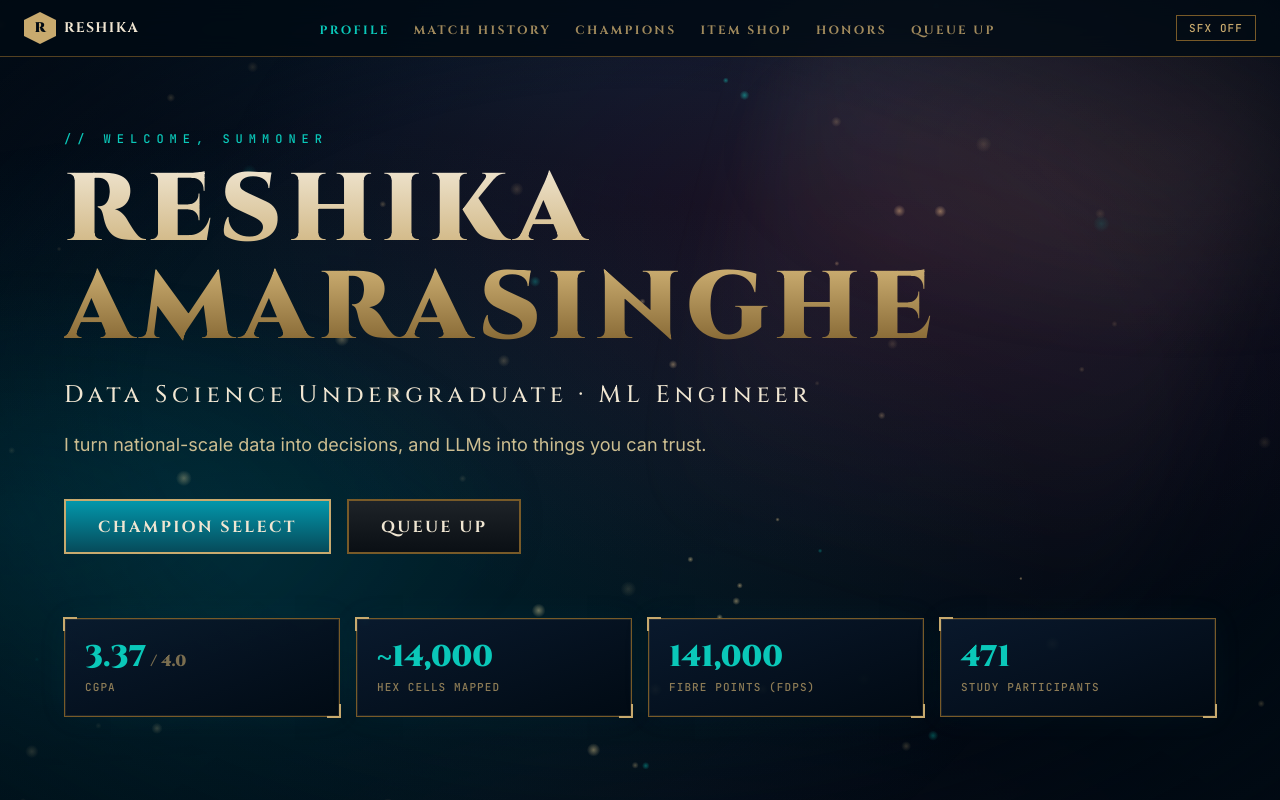
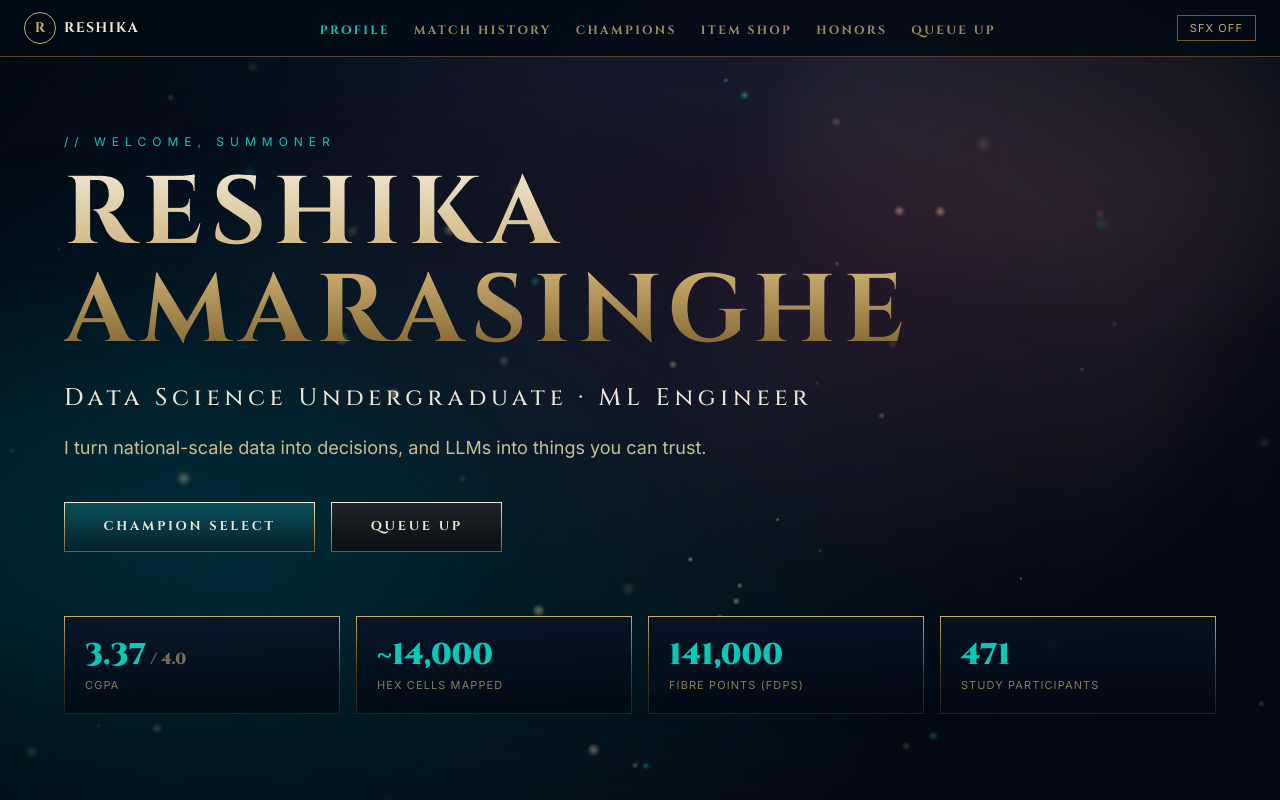
Before and after one commit to reshika1219/Reshika-Amarasinghe-Portfolio, a React (Vite) app: page / in a window 1280 px wide. Shown: the top 800 px of the page. Built offline with nearby package versions, Linux system fonts and the light colour scheme; the HTML template or start-up script is replaced by a standard one.

Commit message:
Modernise panels, buttons and emblems; drop hexagon shapes

```diff
--- a/src/components/Honors.jsx
+++ b/src/components/Honors.jsx
@@ -11,9 +11,7 @@ export default function Honors() {
         {honors.map((h, i) => (
           <motion.div key={h.title} initial={{ opacity: 0, y: 20 }} whileInView={{ opacity: 1, y: 0 }} viewport={{ once: true }} transition={{ delay: (i % 3) * .08 }}
             className="panel flex gap-4 p-4 transition-transform hover:-translate-y-1" data-hot>
-            <div className="hex-clip grid h-14 w-14 shrink-0 place-items-center text-2xl" style={{ background: col[h.type] }}>
-              <span className="hex-clip grid h-[52px] w-[52px] place-items-center bg-void" style={{ color: col[h.type] }}>{h.icon}</span>
-            </div>
+            <div className="grid h-14 w-14 shrink-0 place-items-center rounded-full border-2 bg-void text-2xl" style={{ borderColor: col[h.type], color: col[h.type], boxShadow: `0 0 14px ${col[h.type]}44` }}>{h.icon}</div>
             <div>
               <p className="font-mono text-[10px] uppercase tracking-widest" style={{ color: col[h.type] }}>{h.type}</p>
               <h3 className="font-display text-sm font-bold leading-snug text-gold-hi">{h.title}</h3>
--- a/src/components/Loading.jsx
+++ b/src/components/Loading.jsx
@@ -28,16 +28,16 @@ export default function Loading({ onDone }) {
       className="fixed inset-0 z-[9000] flex flex-col items-center justify-center bg-void px-6">
       <div className="absolute inset-0 opacity-60" style={{ background: 'radial-gradient(circle at 50% 40%, rgba(3,151,171,.28), transparent 60%)' }} />
       <motion.div initial={{ opacity: 0, y: 30 }} animate={{ opacity: 1, y: 0 }} className="relative w-full max-w-md text-center">
-        <div className="relative mx-auto mb-8 h-56 w-44 hex-clip bg-gold p-[3px]">
-          <div className="hex-clip flex h-full w-full flex-col items-center justify-center bg-gradient-to-b from-panel to-void">
-            <span className="font-display text-7xl font-black gold-text">R</span>
-            <span className="mt-1 font-mono text-[10px] tracking-[.3em] text-hex">LV 4</span>
+        <div className="relative mx-auto mb-8 grid h-40 w-40 place-items-center rounded-full border-2 border-gold p-2 shadow-[0_0_50px_rgba(10,200,185,.25)]">
+          <div className="flex h-full w-full flex-col items-center justify-center rounded-full border border-gold-lo bg-gradient-to-b from-panel to-void">
+            <span className="font-display text-6xl font-bold gold-text">R</span>
           </div>
+          <span className="absolute -bottom-3 rounded-full border border-gold bg-void px-3 py-0.5 text-[11px] font-semibold tracking-[.2em] text-gold-hi">LV 4</span>
         </div>
         <p className="font-mono text-xs tracking-[.4em] text-hex">SUMMONER</p>
         <h1 className="section-title gold-text mt-2 text-3xl sm:text-4xl">Reshika Amarasinghe</h1>
         <p className="mt-2 font-display text-sm tracking-widest text-gold/80">THE DATA WEAVER</p>
-        <div className="mt-10 h-3 w-full border border-gold-lo bg-black/60 p-[2px]">
+        <div className="mt-10 h-3 w-full border border-gold-lo bg-black/60 p-[2px] rounded-sm">
           <div className="bar-fill h-full transition-[width] duration-150" style={{ width: `${p}%` }} />
         </div>
         <div className="mt-2 flex justify-between font-mono text-xs text-gold/70">
--- a/src/components/Nav.jsx
+++ b/src/components/Nav.jsx
@@ -15,7 +15,7 @@ export default function Nav() {
     <header className="fixed inset-x-0 top-0 z-50 border-b border-gold-lo/70 bg-void/80 backdrop-blur-md">
       <nav className="mx-auto flex max-w-7xl items-center justify-between px-4 py-3 sm:px-6">
         <a href="#top" className="flex items-center gap-2" onMouseEnter={sfx.hover}>
-          <span className="hex-clip grid h-8 w-8 place-items-center bg-gold font-display text-sm font-black text-void">R</span>
+          <span className="grid h-8 w-8 place-items-center rounded-full border border-gold bg-void font-display text-sm font-bold text-gold">R</span>
           <span className="hidden font-display text-sm font-bold tracking-widest text-gold-hi sm:block">RESHIKA</span>
         </a>
         <ul className="hidden gap-6 md:flex">
--- a/src/components/Section.jsx
+++ b/src/components/Section.jsx
@@ -6,7 +6,7 @@ export default function Section({ id, kicker, title, children }) {
       <motion.div initial={{ opacity: 0, y: 30 }} whileInView={{ opacity: 1, y: 0 }} viewport={{ once: true, margin: '-80px' }} transition={{ duration: .6 }}>
         <p className="font-mono text-xs tracking-[.4em] text-hex">{kicker}</p>
         <h2 className="section-title gold-text mt-2 text-4xl sm:text-5xl">{title}</h2>
-        <div className="mt-4 flex items-center gap-3"><span className="h-px w-24 bg-gold" /><span className="hex-clip h-3 w-3 bg-gold" /><span className="h-px flex-1 bg-gradient-to-r from-gold-lo to-transparent" /></div>
+        <div className="mt-4 flex items-center gap-3"><span className="h-px w-24 bg-gold" /><span className="diamond" /><span className="h-px flex-1 bg-gradient-to-r from-gold-lo to-transparent" /></div>
       </motion.div>
       <div className="mt-12">{children}</div>
     </section>
--- a/src/index.css
+++ b/src/index.css
@@ -12,7 +12,7 @@
   --color-arcane: #ff3e8a;
   --font-display: "Cinzel", serif;
   --font-sans: "Inter", system-ui, sans-serif;
-  --font-mono: "JetBrains Mono", monospace;
+  --font-mono: "Inter", system-ui, sans-serif;
 }
 
 html { scroll-behavior: smooth; }
@@ -34,28 +34,26 @@ body {
 }
 .hex-clip { clip-path: polygon(50% 0, 100% 25%, 100% 75%, 50% 100%, 0 75%, 0 25%); }
 .panel {
-  background: linear-gradient(160deg, rgba(10,26,46,.92), rgba(1,10,19,.92));
-  border: 1px solid var(--color-gold-lo);
-  box-shadow: inset 0 0 0 1px rgba(200,170,110,.12), 0 0 30px rgba(3,151,171,.06);
+  background: linear-gradient(180deg, rgba(9,20,40,.78), rgba(1,10,19,.88));
+  border: 1px solid transparent;
+  border-image: linear-gradient(180deg, #c8aa6e, #463714 60%, #1e2328) 1;
+  backdrop-filter: blur(6px);
   position: relative;
 }
-.panel::before, .panel::after {
-  content: ""; position: absolute; width: 14px; height: 14px; pointer-events: none;
-  border: 2px solid var(--color-gold);
-}
-.panel::before { top: -2px; left: -2px; border-right: 0; border-bottom: 0; }
-.panel::after { bottom: -2px; right: -2px; border-left: 0; border-top: 0; }
+.diamond { width: .5rem; height: .5rem; transform: rotate(45deg); background: var(--color-gold); }
 
 .btn-lol {
-  font-family: var(--font-display); font-weight: 700; letter-spacing: .15em; text-transform: uppercase;
-  padding: .85rem 2rem; color: var(--color-gold-hi);
-  background: linear-gradient(180deg, #1e2328, #0a0f14);
-  border: 2px solid var(--color-gold-lo); position: relative; transition: all .25s;
+  font-family: var(--font-display); font-weight: 700; font-size: .8rem; letter-spacing: .22em; text-transform: uppercase;
+  padding: .9rem 2.4rem; color: var(--color-gold-hi);
+  background: linear-gradient(180deg, #1e2328 0%, #0a0f14 100%);
+  border: 1px solid transparent; border-image: linear-gradient(180deg, #f0e6d2, #c8aa6e 40%, #785a28) 1;
+  transition: all .25s;
 }
-.btn-lol:hover { border-color: var(--color-gold); color: #fff; box-shadow: 0 0 22px rgba(200,170,110,.45), inset 0 0 14px rgba(10,200,185,.25); }
-.btn-lol.primary { border-color: var(--color-gold); background: linear-gradient(180deg, #0397ab, #064a5a); }
+.btn-lol:hover { color: #fff; background: linear-gradient(180deg, #0f3a46 0%, #06202a 100%); box-shadow: 0 0 24px rgba(10,200,185,.28), inset 0 0 18px rgba(10,200,185,.18); }
+.btn-lol.primary { background: linear-gradient(180deg, #0a4f5c, #04212a); }
+.btn-lol.primary:hover { background: linear-gradient(180deg, #0f7385, #07303a); }
 
-.section-title { font-family: var(--font-display); font-weight: 900; letter-spacing: .08em; text-transform: uppercase; }
+.section-title { font-family: var(--font-display); font-weight: 700; letter-spacing: .08em; text-transform: uppercase; }
 
 @keyframes shimmer { 0% { background-position: -200% 0 } 100% { background-position: 200% 0 } }
 .bar-fill { background: linear-gradient(90deg, #0397ab, #0ac8b9, #f0e6d2, #0ac8b9, #0397ab); background-size: 200% 100%; animation: shimmer 2.2s linear infinite; }
```
